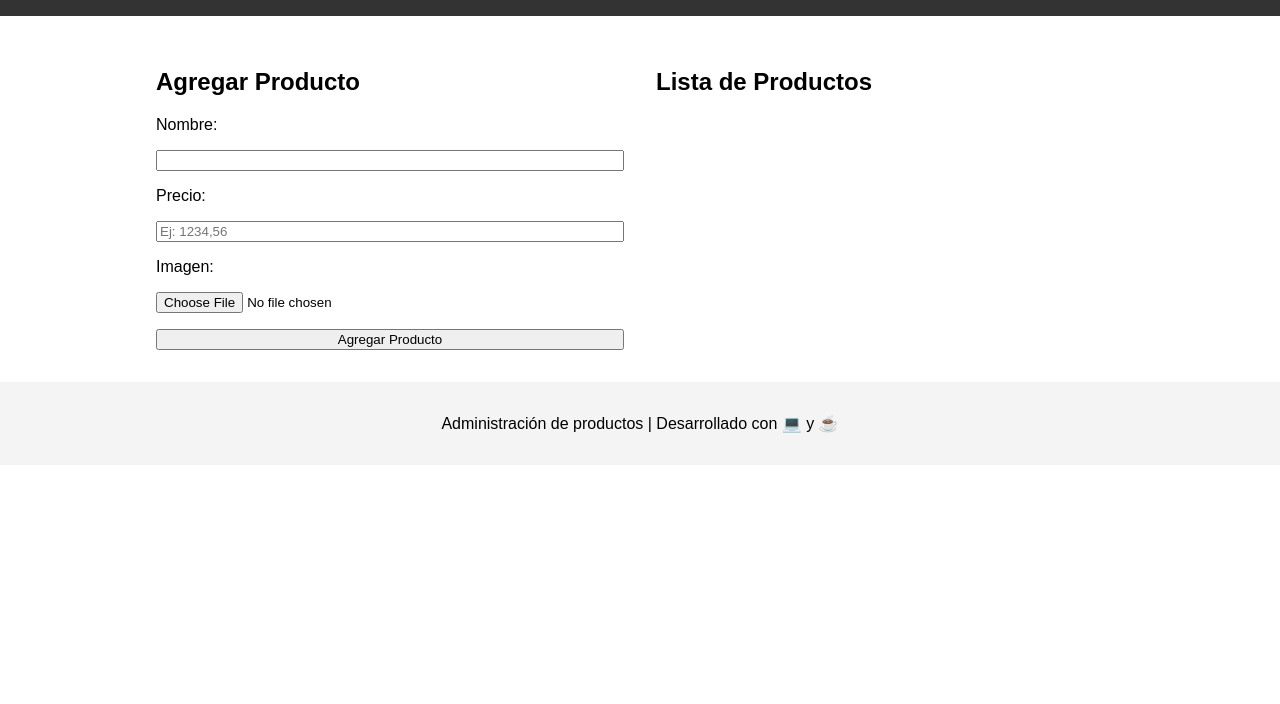
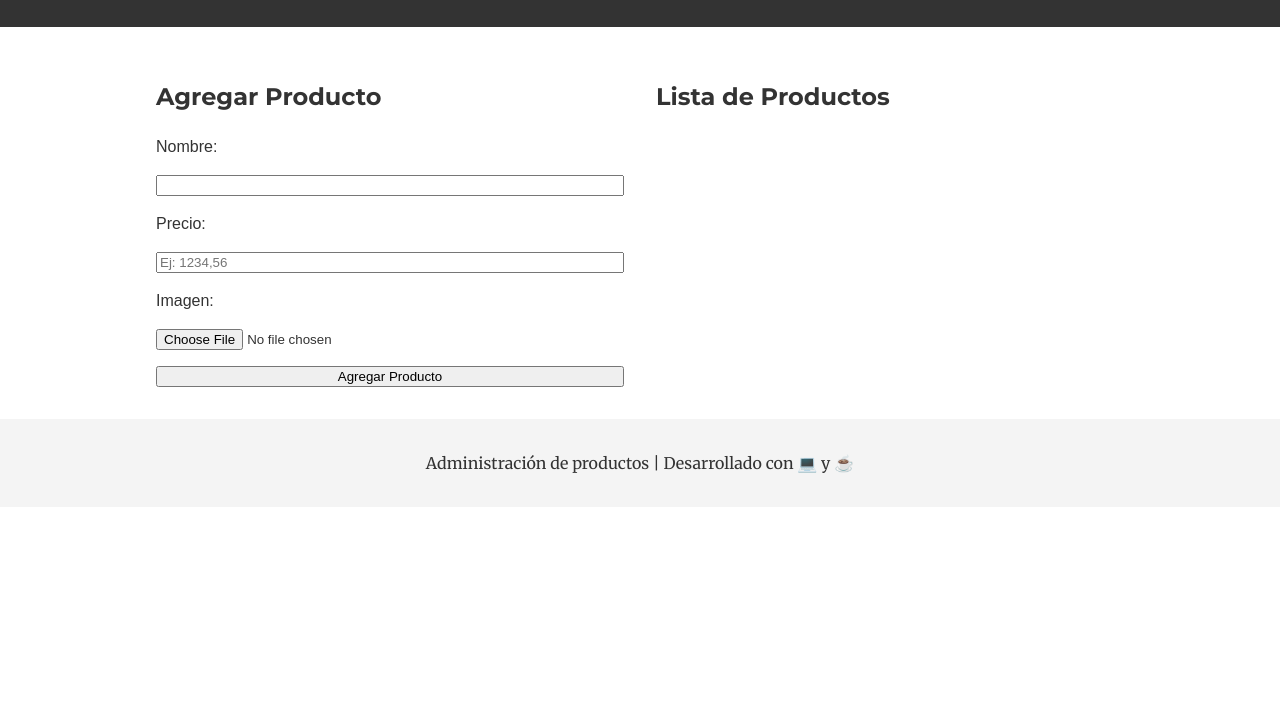
Before and after one commit to pablomatias-ph/aluraFrontEndChallege, a website: page index.html in a window 1280 px wide. Shown: the part 96-800 px from the top of the page. Drawn offline with Linux system fonts and the light colour scheme; no server answers.

Commit message:
Cambio de tipografias de textos y titulos

```diff
--- a/assets/css/style.css
+++ b/assets/css/style.css
@@ -1,3 +1,20 @@
+/* Aplicar Montserrat a los títulos */
+h1, h2, h3, h4, h5, h6 {
+    font-family: 'Montserrat', sans-serif;
+}
+
+/* Aplicar Merriweather al cuerpo del texto */
+body, p, span, li {
+    font-family: 'Merriweather', serif;
+}
+
+/* Otros estilos */
+body {
+    font-size: 16px;
+    line-height: 1.5;
+    color: #333;
+}
+
 /* General Styles */
 body {
     font-family: Arial, sans-serif;
--- a/index.html
+++ b/index.html
@@ -5,6 +5,7 @@
     <meta name="viewport" content="width=device-width, initial-scale=1.0">
     <title>Administrar Productos</title>
     <link rel="stylesheet" href="assets/css/style.css">
+    <link href="https://fonts.googleapis.com/css2?family=Montserrat:wght@400;700&family=Merriweather:wght@400;700&display=swap" rel="stylesheet">
 </head>
 <body>
     <header>
```
Also changed, not shown: editar.html (+1 -0 lines).
